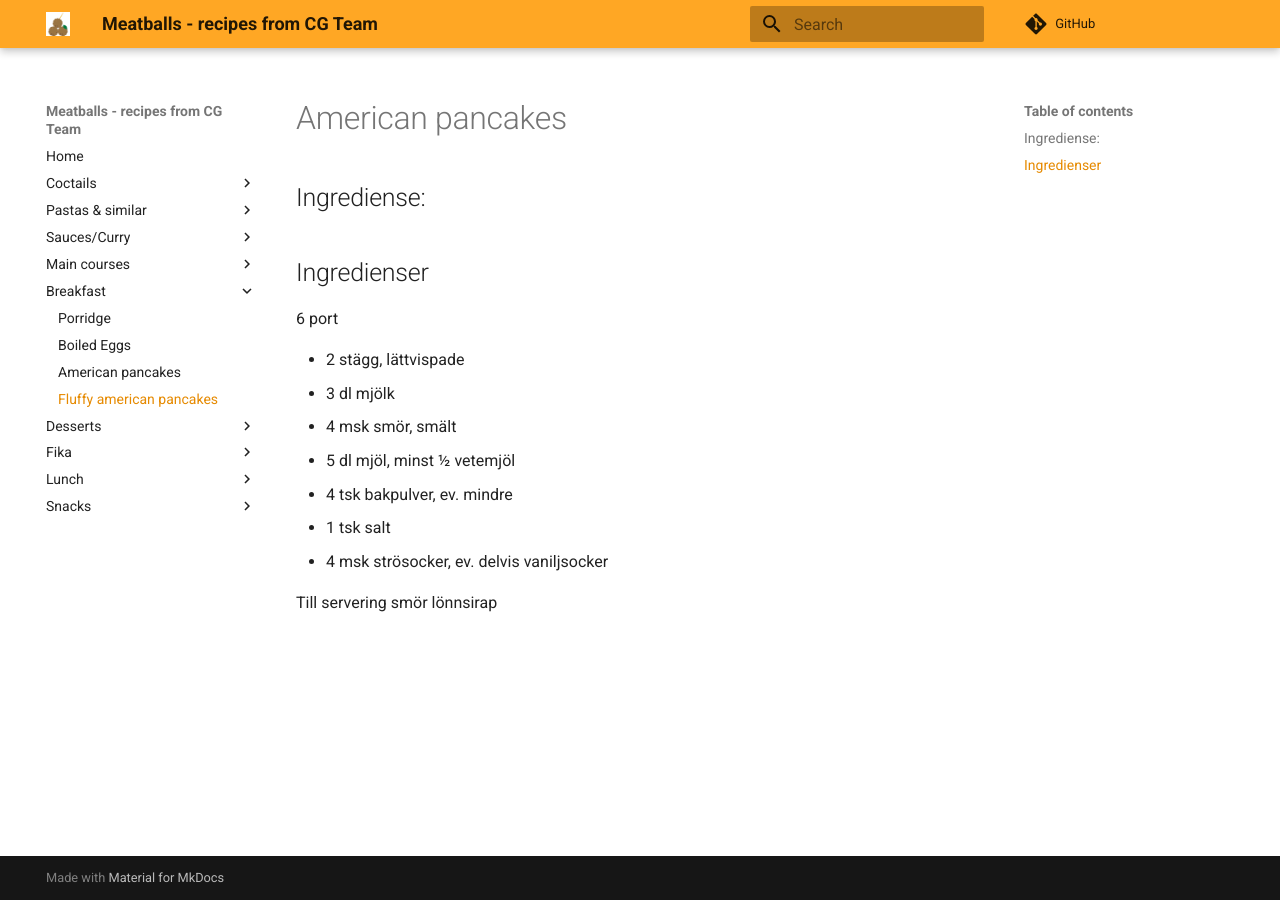
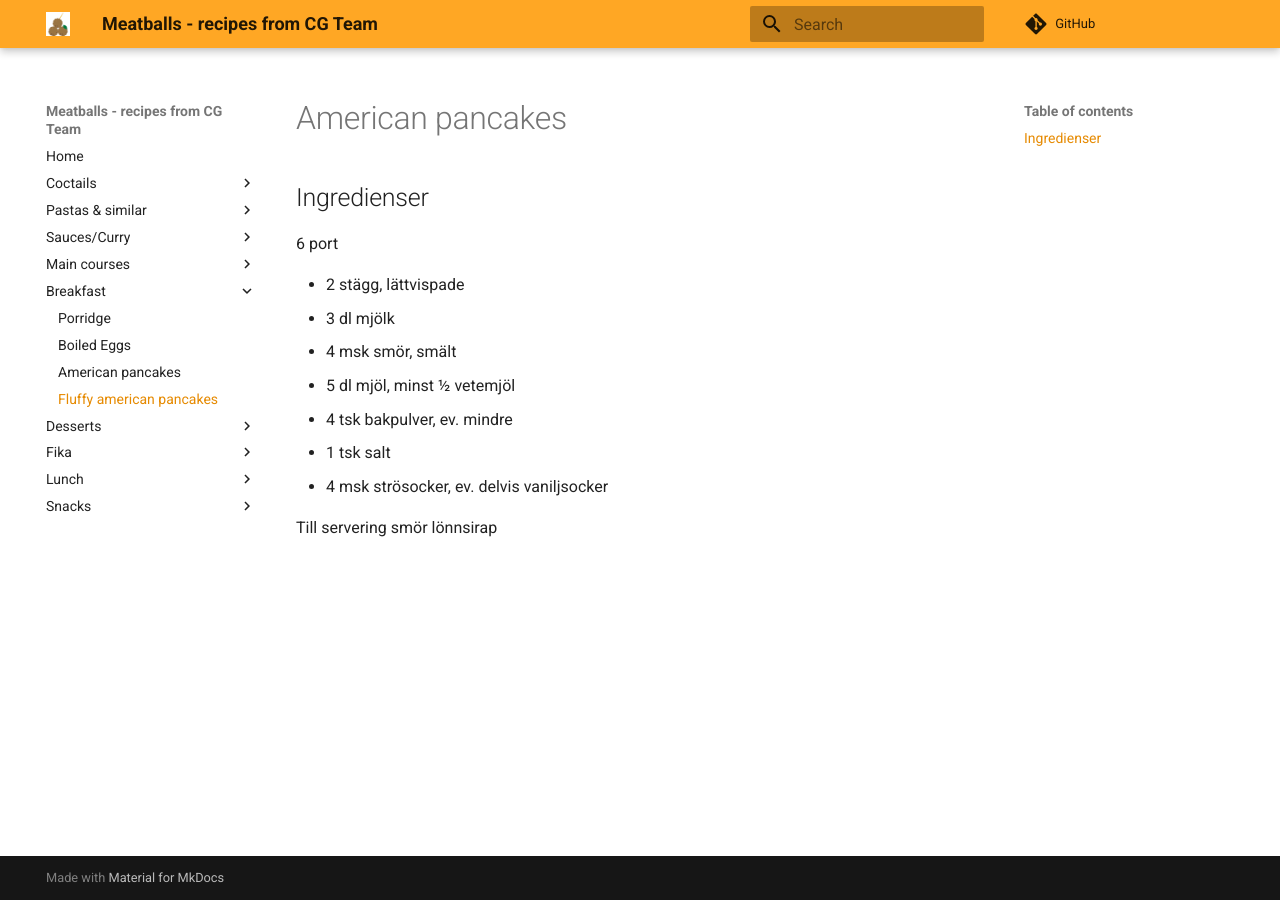
Before and after one commit to Clinical-Genomics/meatballs, an MkDocs documentation site: the page built from docs/breakfast/american_pancakes.md, in a window 1280 px wide. Built offline with MkDocs 1.6.1 and Material for MkDocs 9.7.7, drawn with Linux system fonts in a browser that asks for light colours; comment, search, counter and statistics services are not loaded.

Commit message:
Update docs/breakfast/american_pancakes.md
Co-authored-by: AbiDalby <150047907+AbiDalby@users.noreply.github.com>

```diff
--- a/docs/breakfast/american_pancakes.md
+++ b/docs/breakfast/american_pancakes.md
@@ -1,6 +1,5 @@
 # American pancakes
 
-## Ingrediense:
 
 ## Ingredienser
 
```
